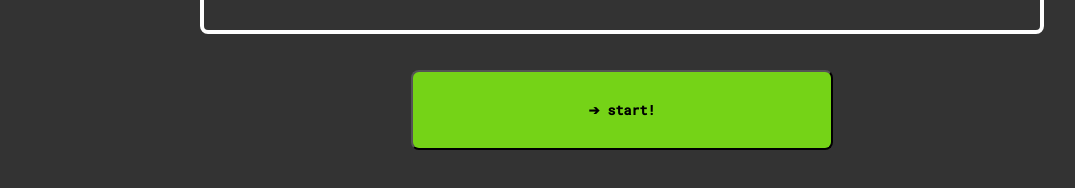
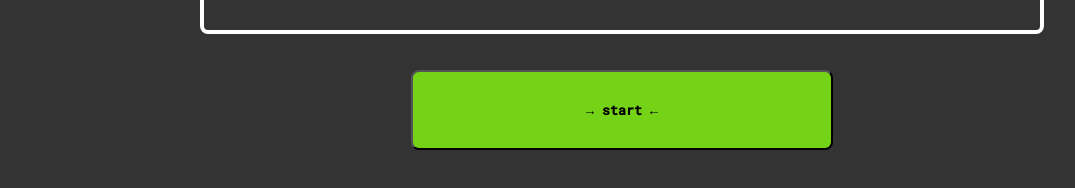
Before and after one commit to z-s-kusz/short-attention-span-js, a Vue app: page /color-golf in a window 1280 px wide. Shown: the part 390-578 px from the top of the page, without its empty margins (18-1093 px from the left). Built offline with nearby package versions, Linux system fonts and the light colour scheme.

Commit message:
Added icons to color golf.

```diff
--- a/src/components/color-golf/ColorGolf.vue
+++ b/src/components/color-golf/ColorGolf.vue
@@ -52,7 +52,7 @@
         <button v-on:click.prevent="adjustSlider('blue', 1)">+1</button>
         <button v-on:click.prevent="adjustSlider('blue', 10)">+10</button>
       </div>
-      <button v-on:click.prevent="enterClick()">enter</button>
+      <button v-on:click.prevent="enterClick()">enter &#9971;</button>
     </form>
 
     <div v-for="(scoreCard, j) in scoreCards" v-bind:key="j">
--- a/src/components/color-golf/MenuSettings.vue
+++ b/src/components/color-golf/MenuSettings.vue
@@ -44,7 +44,7 @@
         </label>
       </div>
       <button id="start" class="vertical-space-child"
-        v-on:click.prevent="startClick">&#10132; start!</button>
+        v-on:click.prevent="startClick">&#8594; start &#8592;</button>
     </form>
   </div>
 </template>
```
